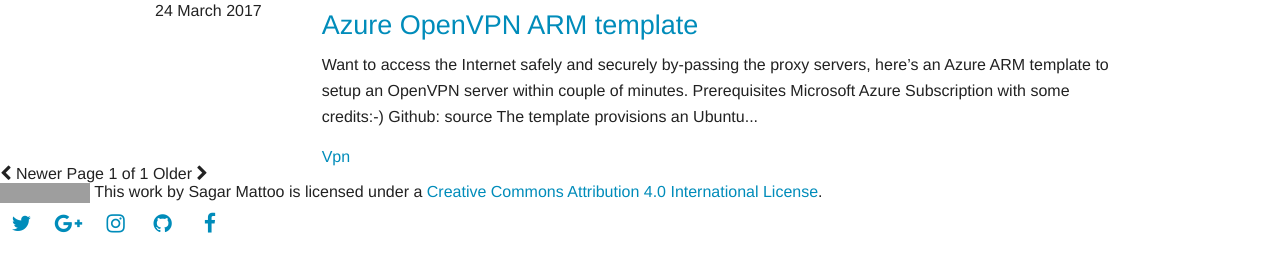
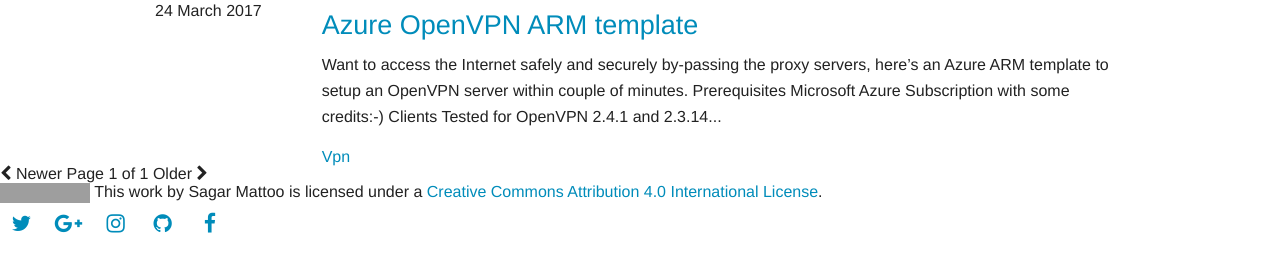
Before and after one commit to smattoo/smattoo.github.com, a Jekyll site: the page built from index.html, in a window 1280 px wide. Shown: the part 299-571 px from the top of the page. Built offline with Jekyll 4.4.1, drawn with Linux system fonts in a browser that asks for light colours; nearby versions of some CDN libraries; the list of posts is cut into pages by our own code; grey boxes are pictures that could not be loaded.

Commit message:
Added client details, Updated README

```diff
--- a/_posts/2017-03-24-azure-open-vpn-arm-template.md
+++ b/_posts/2017-03-24-azure-open-vpn-arm-template.md
@@ -18,6 +18,10 @@
 
 - Microsoft Azure Subscription with some credits:-)
 
+**Clients**
+
+- Tested for [OpenVPN 2.4.1 and 2.3.14](https://openvpn.net/index.php/open-source/downloads.html "OpenVPN client download") clients on Windows 8.1 and above.
+
 <a href="https://portal.azure.com/#create/Microsoft.Template/uri/https%3A%2F%2Fraw.githubusercontent.com%2Fsmattoo%2Fopenvpn-azure-arm-template%2Fmaster%2Fopenvpn-azuredeploy.json" target="_blank">
     <img src="http://azuredeploy.net/deploybutton.png"/>
 </a>
```
